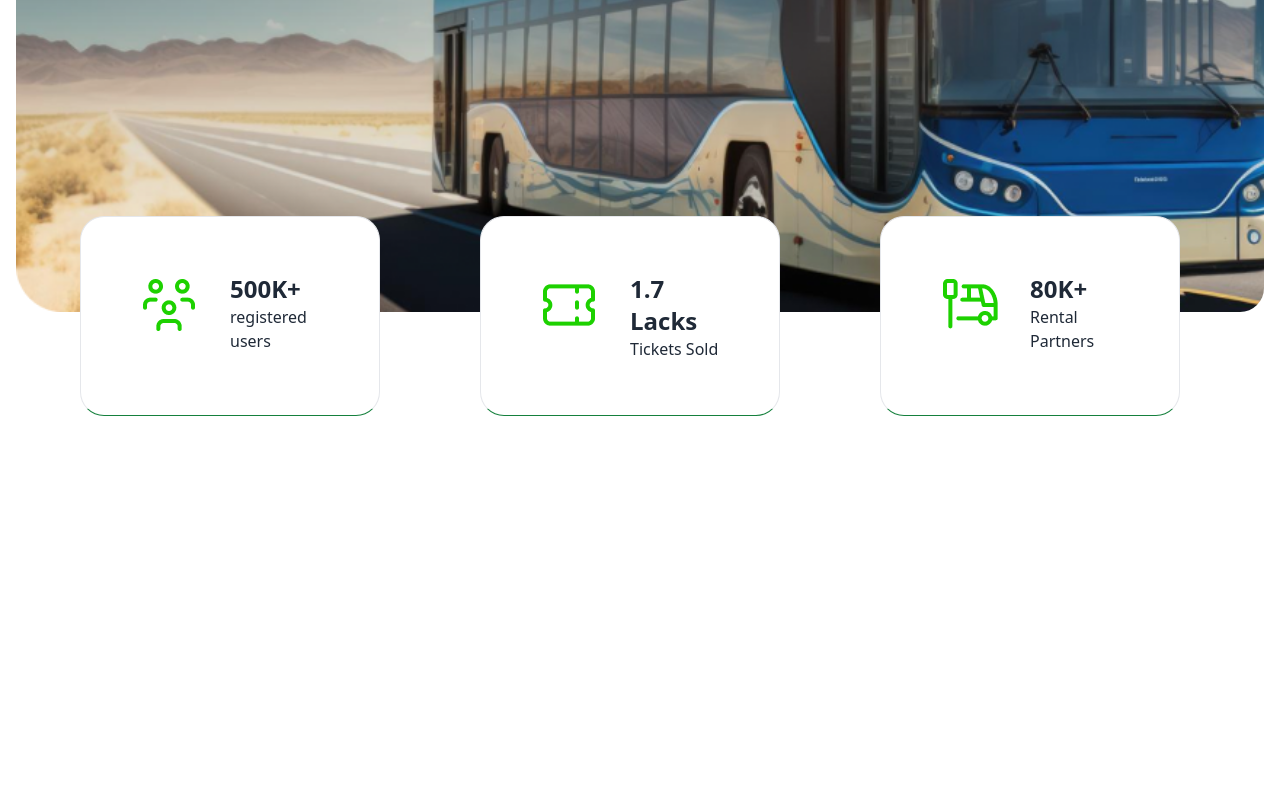
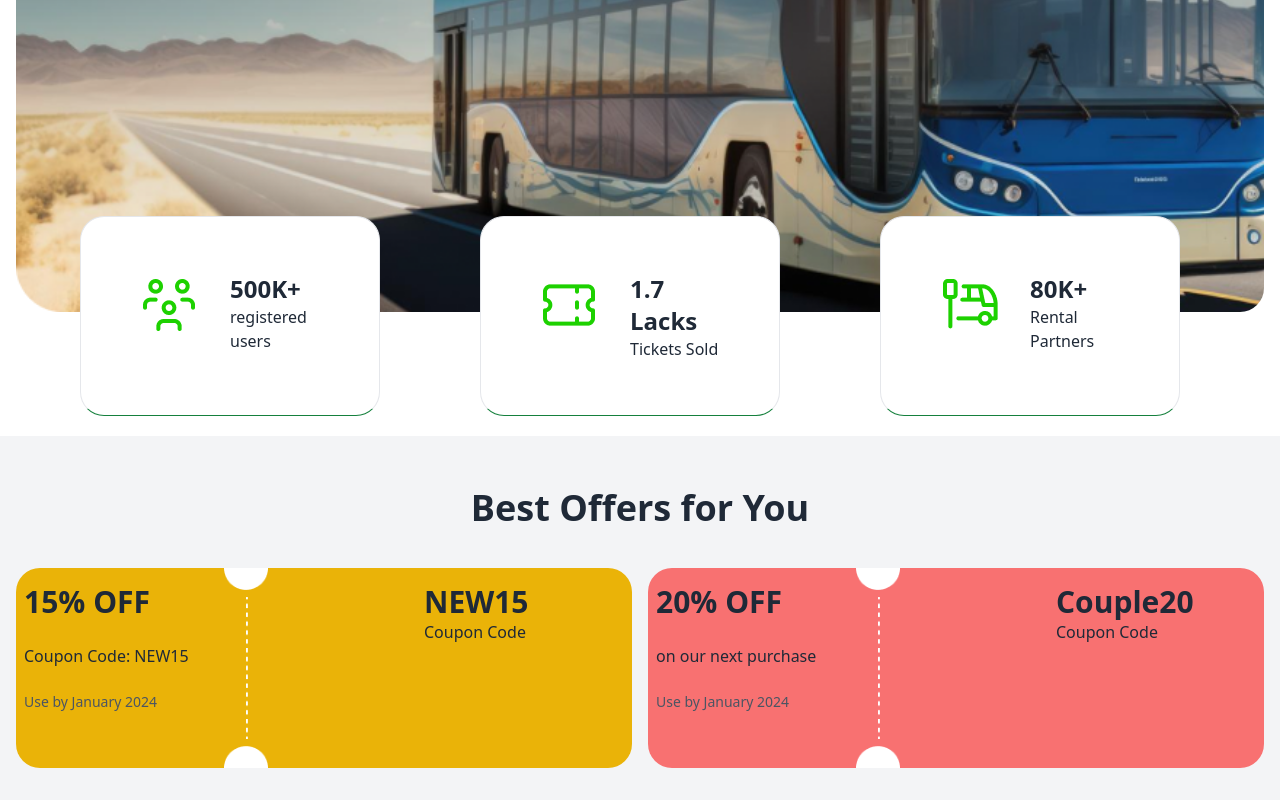
Before and after one commit to ibrahim01995/bus-ticket-projects-, a plain HTML site: page index.html in a window 1280 px wide. Shown: the part 576-1376 px from the top of the page. Before the commit the page ends 1012 px from the top, so only its background shows below. Drawn offline with nearby package versions, Linux system fonts and the light colour scheme.

Commit message:
offers-section

```diff
--- a/index.html
+++ b/index.html
@@ -103,6 +103,39 @@
 
     </div>
   </section>
+  <!-- Offers Section -->
+  <section class="bg-gray-100 py-8">
+    <div class="container mx-auto px-4 text-center">
+      <h3 class="text-4xl font-bold mb-10 mt-5">Best Offers for You</h3>
+      <div class="grid grid-cols-2 gap-4">
+        <div class="bg-yellow-500 py-4 px-2 rounded-3xl text-start grid grid-cols-3 h-[200px]">
+          <div>
+            <p class="text-3xl font-bold">15% OFF</p><br>
+            <p class="text-md">Coupon Code: NEW15</p><br>
+            <p class="text-sm text-gray-600">Use by January 2024</p>
+          </div>
+          <div><img class="h-[200px] -mt-4" src="images/cupon-devider.png" alt=""></div>
+          <div>
+            <h1 class="text-3xl font-bold">NEW15</h1>
+            <p>Coupon Code</p>
+          </div>
+        </div>
+        <div class="bg-red-400 py-4 px-2 rounded-3xl text-start grid grid-cols-3 h-[200px]">
+          <div>
+            <p class="text-3xl font-bold">20% OFF</p><br>
+            <p class="text-md">on our next purchase</p><br>
+            <p class="text-sm text-gray-600">Use by January 2024</p>
+          </div>
+          <div><img class="h-[200px] -mt-4" src="images/cupon-devider.png" alt=""></div>
+          <div>
+            <h1 class="text-3xl font-bold">Couple20</h1>
+            <p>Coupon Code</p>
+          </div>
+        </div>
+
+      </div>
+    </div>
+  </section>
   <script src="project.js"></script>
 </body>
 
```
